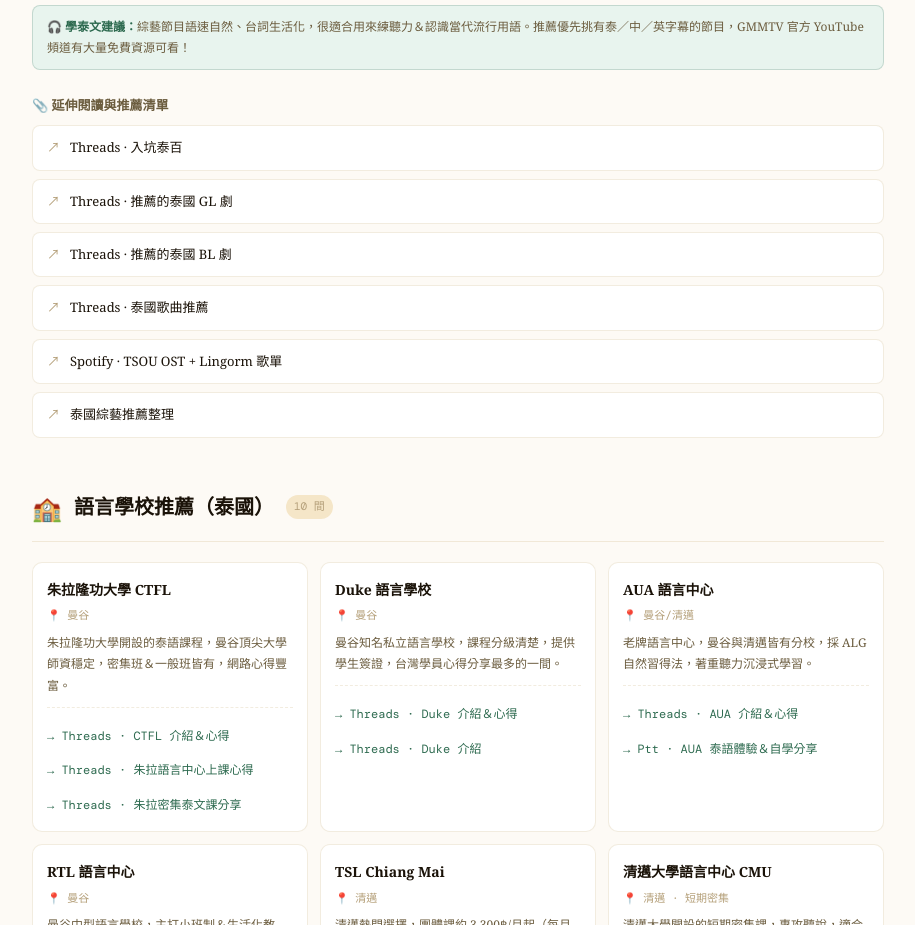
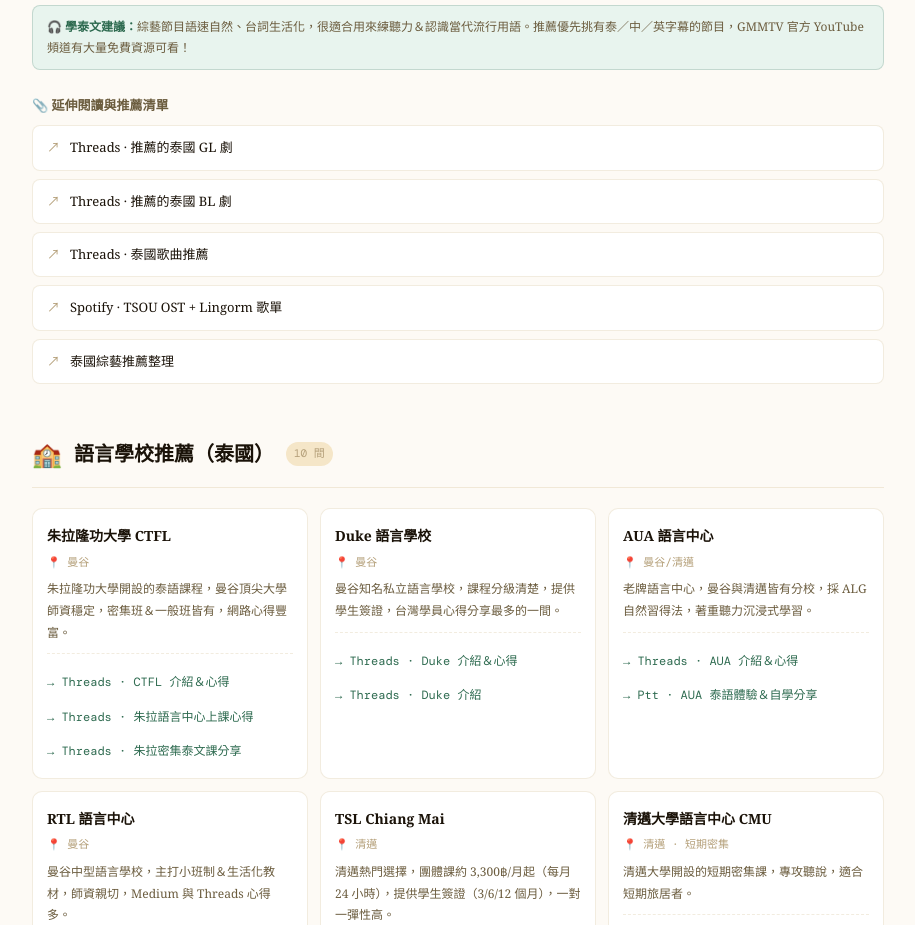
Before and after one commit to Charlotte20040224/thai-resources, a plain HTML site: page index.html in a window 1280 px wide. Shown: the part 7332-8257 px from the top of the page, without its empty margins (182-1097 px from the left). Drawn offline with nearby package versions, Linux system fonts and the light colour scheme.

Commit message:
刪除失效的 Threads 連結（入坑泰百）
Co-Authored-By: Claude Opus 5.5 <noreply@anthropic.com>
Claude-Session: https://claude.ai/code/session_01HeJ6wqoFjjtV3nMkkczwpr

```diff
--- a/index.html
+++ b/index.html
@@ -1224,7 +1224,6 @@ body {
   <div style="margin-top:1rem">
     <div style="font-size:13px;font-weight:600;margin-bottom:8px;color:var(--muted)">📎 延伸閱讀與推薦清單</div>
     <div class="resource-list">
-      <a class="resource-link" href="https://www.threads.net/@alien_.0200/post/DEh0DcVvQKK" target="_blank">Threads · 入坑泰百</a>
       <a class="resource-link" href="https://www.threads.net/@linnn.ll/post/DFGU7zVzwz2" target="_blank">Threads · 推薦的泰國 GL 劇</a>
       <a class="resource-link" href="https://www.threads.net/@angela._0731/post/C6tZOmsSx49" target="_blank">Threads · 推薦的泰國 BL 劇</a>
       <a class="resource-link" href="https://www.threads.net/@mason___82/post/DD_NQ8iTo5O" target="_blank">Threads · 泰國歌曲推薦</a>
```
